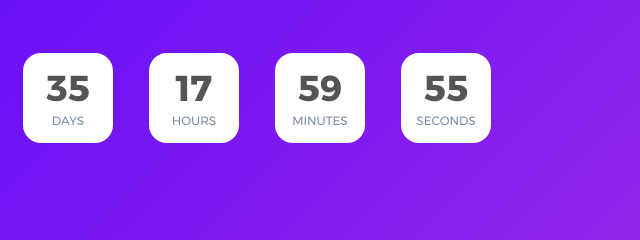
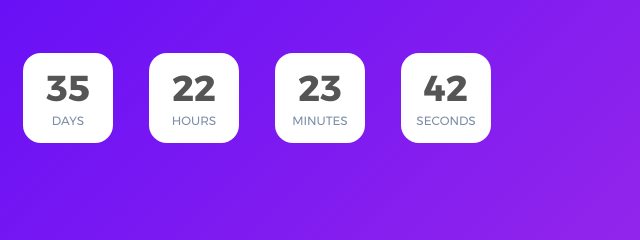
Before and after one commit to iamirulofficial/iamirulofficial.github.io, a plain HTML site: page index.html in a window 1280 px wide. Shown: the part 308-548 px from the top of the page, 383-1023 px from the left. Drawn offline with Linux system fonts and the light colour scheme; a web font is replaced by a local one.

Commit message:
time-zone updated Asia/Kolkata #001

```diff
--- a/index.html
+++ b/index.html
@@ -130,13 +130,13 @@
 		$('.cd100').countdown100({
 			// Set Endtime here
 			// Endtime must be > current time
-			endtimeYear: 0,
-			endtimeMonth: 0,
-			endtimeDate: 35,
+			endtimeYear: 2020,
+			endtimeMonth: 08,
+			endtimeDate: 31,
 			endtimeHours: 18,
 			endtimeMinutes: 0,
 			endtimeSeconds: 0,
-			timeZone: ""
+			timeZone: "Asia/Kolkata"
 			// ex:  timeZone: "America/New_York", can be empty
 			// go to " http://momentjs.com/timezone/ " to get timezone
 		});
```
